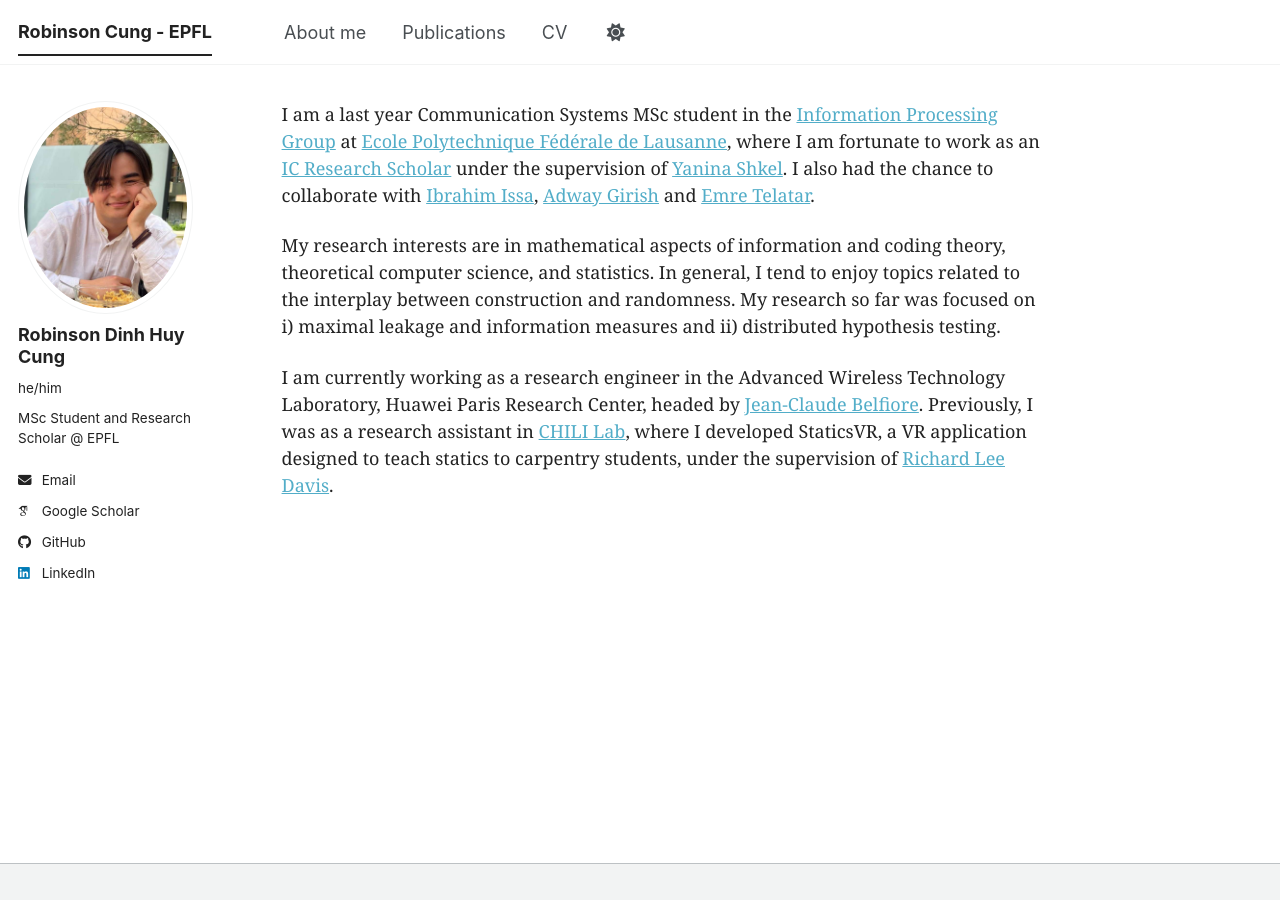
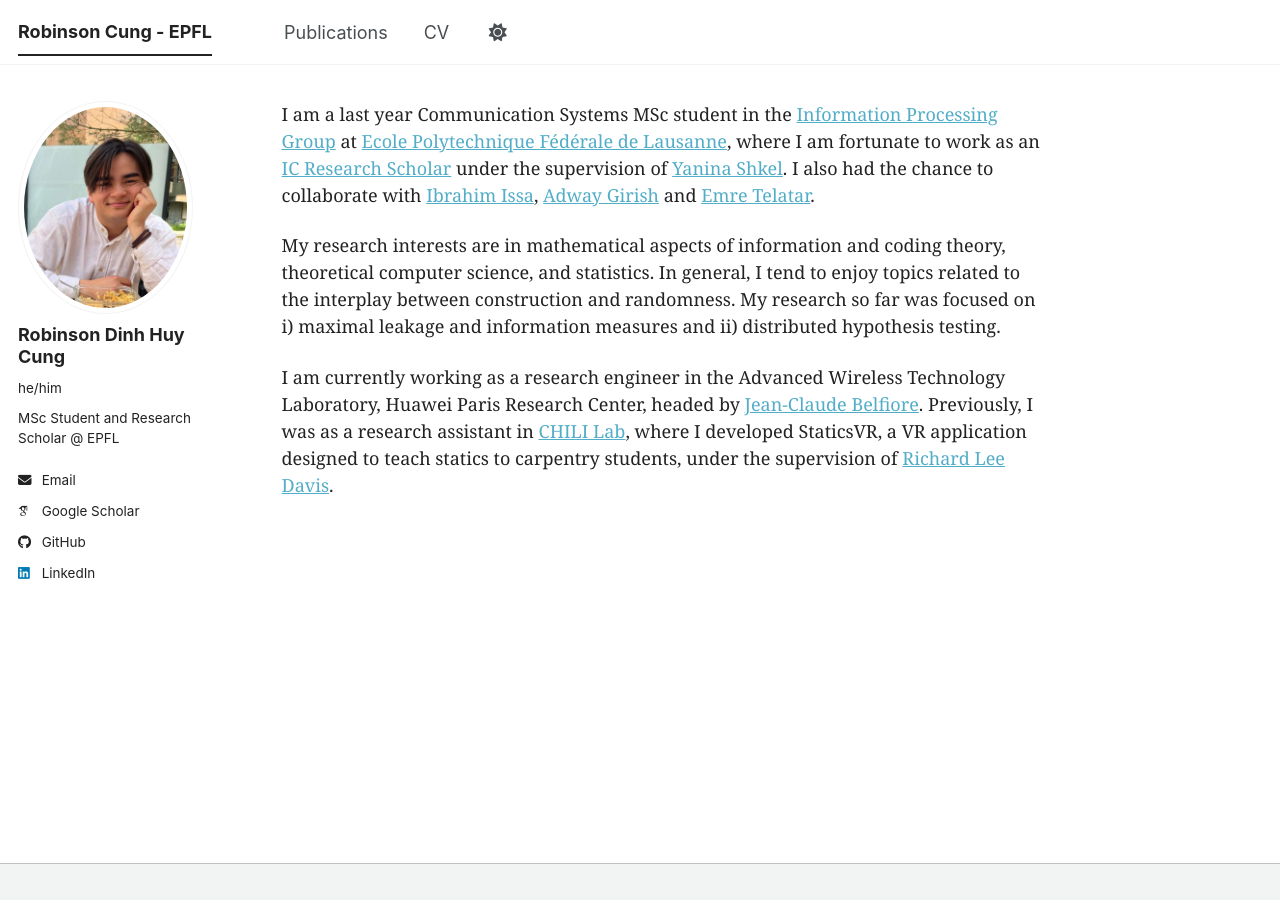
Before and after one commit to robicung/robicung.github.io, a Jekyll site: the page built from _pages/about.md, in a window 1280 px wide. Built offline with Jekyll 4.4.1, drawn with Linux system fonts in a browser that asks for light colours; some web fonts are replaced; a script bundle is joined from its source files by our own code; library files that are not in the unit come from our copies.

Commit message:
Update navigation.yml

```diff
--- a/_data/navigation.yml
+++ b/_data/navigation.yml
@@ -9,9 +9,6 @@
 
 main:
 
-  - title: "About me"
-    url: "/"
-
   - title: "Publications"
     url: /publications/
 
```
